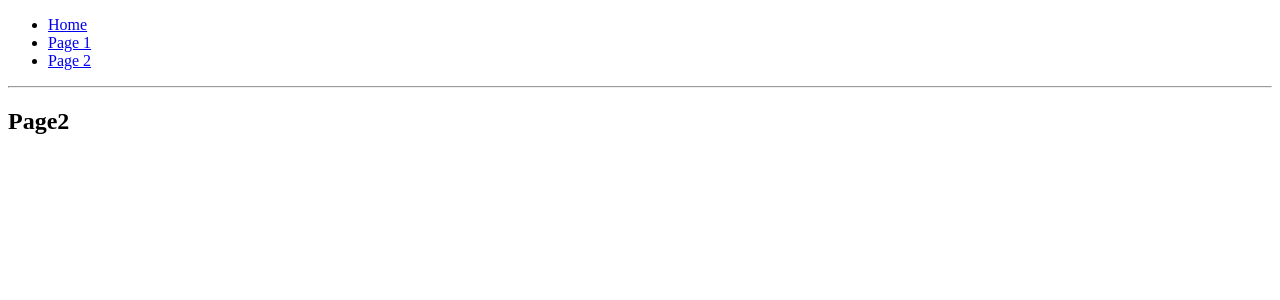
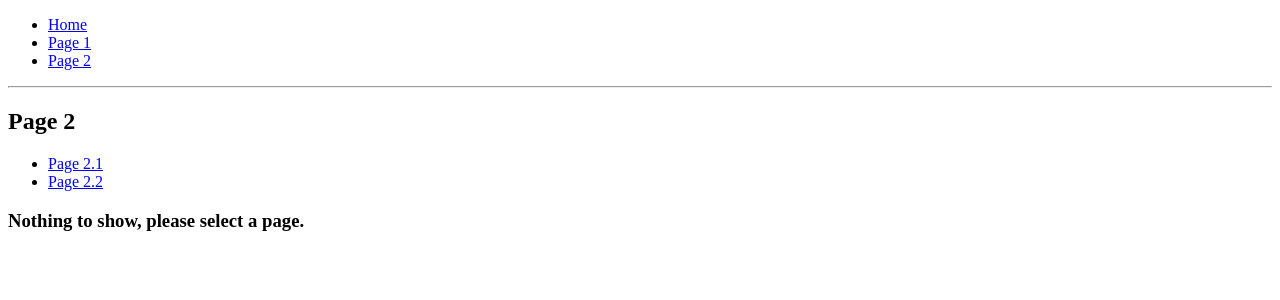
Before and after one commit to psech/webpack-demo, a React app: page /webpack-demo/page2 in a window 1280 px wide. Shown: the top 300 px of the page. Built offline with nearby package versions, Linux system fonts and the light colour scheme.

Commit message:
Sub routing

```diff
--- a/src/components/App.js
+++ b/src/components/App.js
@@ -2,6 +2,7 @@ import React, { Component } from "react";
 import { BrowserRouter as Router, Switch, Route, Link } from "react-router-dom";
 
 import Form from "./Form";
+import Page2 from "./Page2";
 
 class App extends Component {
   render() {
@@ -24,7 +25,7 @@ class App extends Component {
           <hr />
           <Switch>
             <Route path="/page1" component={Form} />
-            <Route path="/page2" render={() => <h2>Page2</h2>} />
+            <Route path="/page2" component={Page2} />
             <Route path="/" render={() => <h2>Home</h2>} />
           </Switch>
         </div>
--- /dev/null
+++ b/src/components/Page2.js
@@ -0,0 +1,42 @@
+import React from "react";
+import {
+  Switch,
+  Route,
+  Link,
+  useRouteMatch,
+  useParams
+} from "react-router-dom";
+
+const Page2 = () => {
+  const match = useRouteMatch();
+
+  return (
+    <div>
+      <h2>Page 2</h2>
+      <ul>
+        <li>
+          <Link to={`${match.url}/page21`}>Page 2.1</Link>
+        </li>
+        <li>
+          <Link to={`${match.url}/page22`}>Page 2.2</Link>
+        </li>
+      </ul>
+
+      <Switch>
+        <Route path={`${match.path}/:pageId`} component={SubPage} />
+        <Route
+          path={`${match.path}`}
+          render={() => <h3>Nothing to show, please select a page.</h3>}
+        />
+      </Switch>
+    </div>
+  );
+};
+
+const SubPage = () => {
+  const params = useParams();
+
+  return <h3>Selected page {params.pageId}</h3>;
+};
+
+export default Page2;
```
Also changed, not shown: 1 other file (tests, documents, lock files or other folders).
